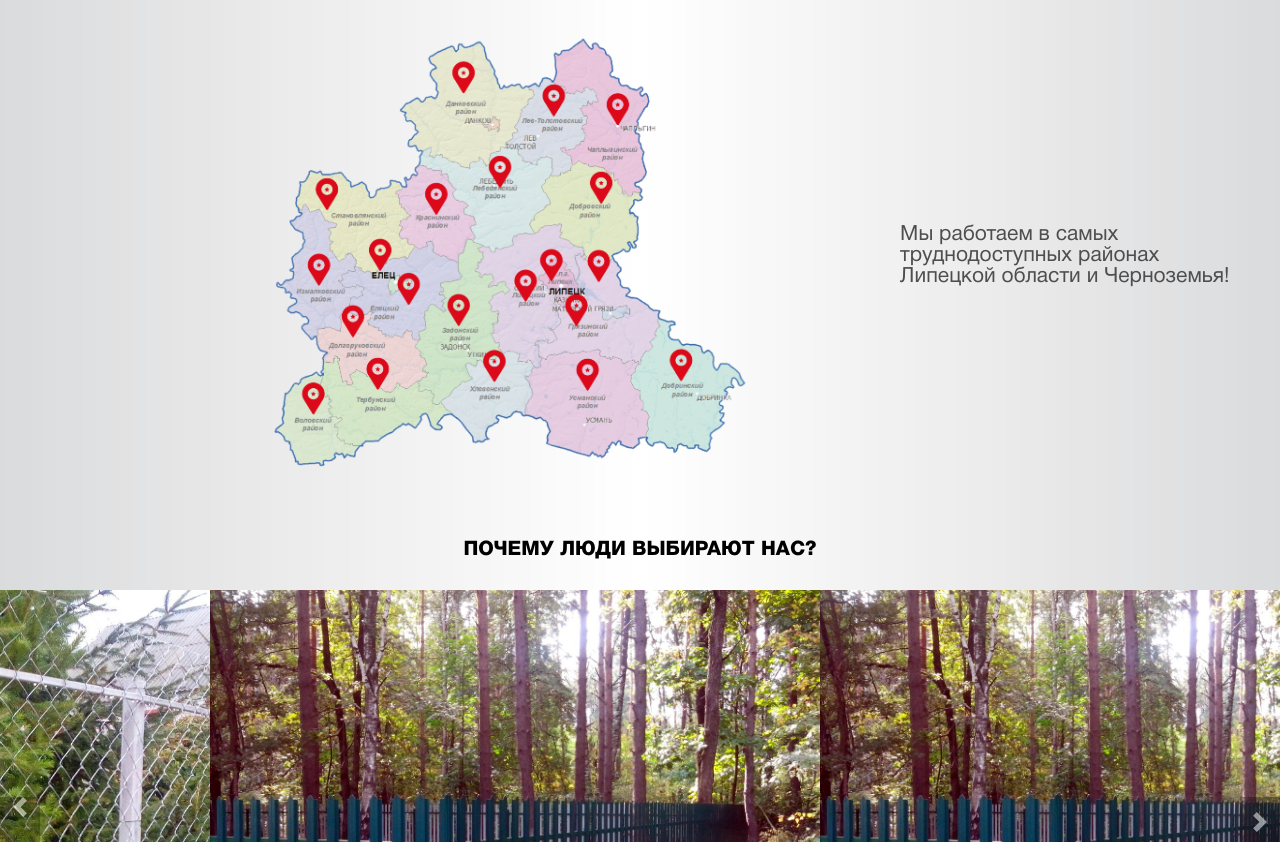
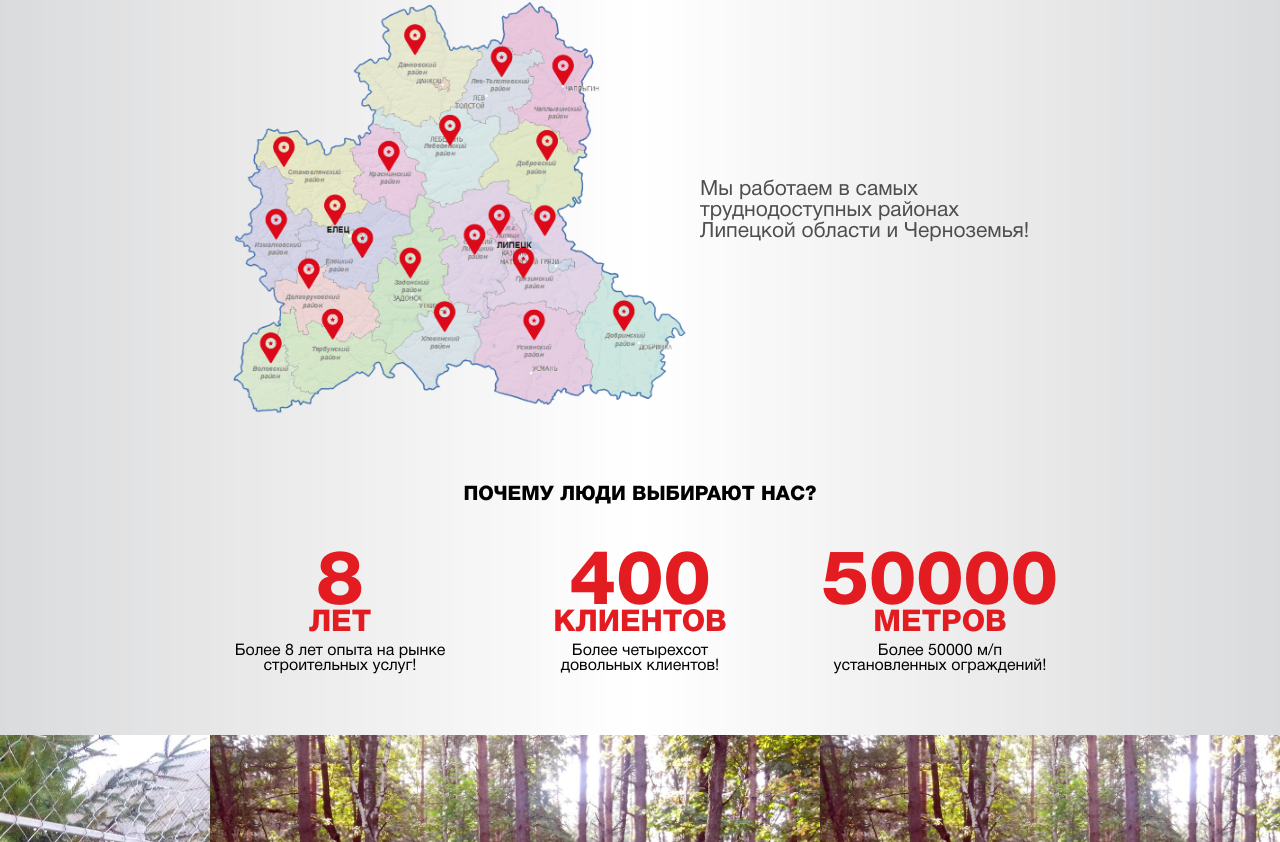
Before and after one commit to artempolozov/region_stroi, a Vue app: page / in a window 1280 px wide. Shown: the part 1278-2120 px from the top of the page. Built offline with nearby package versions, Linux system fonts and the light colour scheme.

Commit message:
last fix home

```diff
--- a/src/components/About.vue
+++ b/src/components/About.vue
@@ -117,10 +117,16 @@
         display: inline-flex;
         align-items: center;
         text-transform: uppercase;
+        position: relative;
+        bottom: 27px;
     }
     pre.order-text {
         display: inline-block;
         font-family: HelveticaNeueCyr;
         color: rgb(78, 78, 78);
     }
+    .order-button:hover {
+        background-color: rgb(208, 25, 30);
+        cursor: pointer;
+    }
 </style>
--- a/src/components/Location.vue
+++ b/src/components/Location.vue
@@ -35,6 +35,7 @@
         flex-flow: column;
         margin: 2px auto;
         font-weight: bold;
+        font-size: 16px;
     }
 
     .footer-content .info > div {
--- a/src/components/NavigationMenu.vue
+++ b/src/components/NavigationMenu.vue
@@ -1,16 +1,19 @@
 <template>
     <ul class="menu">
-        <li><a href="./">Home</a></li>
-        <li><a href="./test">Test</a></li>
-		<li class="dropdown">
+        <li><a href="./test">Заборы</a></li>
+        <li><a href="./">Ворота</a></li>
+        <li><a href="./">Калитки</a></li>
 
-            <a href="javascript:void(0)" class="dropbtn">Dropdown</a>
+        <li class="dropdown">
+            <a href="javascript:void(0)" class="dropbtn">Заборы</a>
             <div class="dropdown-content">
-                <a href="#">Link 1</a>
-                <a href="#">Link 2</a>
-                <a href="#">Link 3</a>
+                <a href="#">Профлист</a>
+                <a href="#">Евроштакетник</a>
+                <a href="#">Сетка-рабица</a>
+                <a href="#">3D-сетка</a>
             </div>
         </li>
+
     </ul>
 </template>
 
@@ -29,7 +32,7 @@
     }
     .menu li:hover {
         cursor: pointer;
-        color: red;
+        color: rgb(226, 28, 33);
     }
 
     ul {
@@ -70,7 +73,7 @@
         padding: 12px 16px;
         text-decoration: none;
         display: block;
-        text-align: left;
+        text-align: center;
     }
 
     .dropdown-content a:hover {background-color: #f1f1f1;}
--- a/src/components/OrderButton.vue
+++ b/src/components/OrderButton.vue
@@ -32,7 +32,7 @@
         text-transform: uppercase;
     }
     .order-button:hover {
-        background-color: #9f0000;
+        background-color: rgb(208, 25, 30);
         cursor: pointer;
     }
 </style>
--- a/src/components/Whywe.vue
+++ b/src/components/Whywe.vue
@@ -1,8 +1,36 @@
 <template>
+    <div>
     <div>
         <div class="page-description">
             <span>Почему люди выбирают нас?</span>
         </div>
+    </div>
+
+    <div class="block">
+        <div class="block1">
+            <div class="text1">8</div>
+            <div class="text2">ЛЕТ</div>
+                <div class="b1">
+                <div>Более 8 лет опыта на рынке<br>строительных услуг!</div>
+                </div>
+        </div>
+
+        <div class="block2">
+            <div class="text1">400</div>
+            <div class="text2">КЛИЕНТОВ</div>
+                <div class="b1">
+                <div>Более четырехсот<br>довольных клиентов!</div>
+                </div>
+        </div>
+
+        <div class="block3">
+            <div class="text1">50000</div>
+                <div class="text2">МЕТРОВ</div>
+                <div class="b1">
+                <div>Более 50000 м/п<br>установленных ограждений!</div>
+            </div>
+        </div>
+    </div>
     </div>
 </template>
 
@@ -18,4 +46,55 @@
         font-size: 20px;
         text-transform: uppercase;
     }
+    .block {
+        width: 900px;
+        height: 200px;
+        margin:auto;
+    }
+    .block1 {
+        width: 300px;
+        height: 200px;
+        float: left;
+    }
+    .block2 {
+        width: 300px;
+        height: 200px;
+        float: left;
+    }
+    .block3 {
+        width: 300px;
+        height: 200px;
+        float: left;
+    }
+    .b1 {
+        height: 100px;
+        float: left;
+        font-size: 16px;
+        text-align: center;
+        display: table;
+        width: 100%;
+        font-weight: normal;
+        position: relative;
+        top: 6px;
+    }
+    .text1 {
+         white-space: pre-line;
+         font-weight: bold;
+         color: rgb(226, 28, 33);
+         font-size: 75px;
+         text-align: center;
+         display: table;
+         width: 100%;
+         position: relative;
+         top: 12px;
+         }
+    .text2 {
+        white-space: pre-line;
+        font-weight: bold;
+        color: rgb(226, 28, 33);
+        font-size: 30px;
+        text-align: center;
+        display: table;
+        width: 100%;
+    }
 </style>
--- a/src/components/Work.vue
+++ b/src/components/Work.vue
@@ -7,9 +7,9 @@
                 <div class="pictures">
                     <img src="@/assets/images/wework.png">
                     <pre class="desc">
-                        Мы работаем в самых
-                        труднодоступных районах
-                        Липецкой области и Черноземья!</pre>
+Мы работаем в самых
+труднодоступных районах
+Липецкой области и Черноземья!</pre>
                 </div>
             </div>
         </div>
@@ -28,9 +28,9 @@
         margin:auto;
     }
     .wework img {
-        width: 500px;
+        width: 480px;
         margin-right: 10px;
-        margin-left: 100px;
+        margin-left: 60px;
     }
     .pictures .desc {
         display: inline-block;
@@ -38,13 +38,14 @@
         font-size: 21px;
         color: rgb(78, 78, 78);
         font-family: HelveticaNeueCyr;
+        position: relative;
     }
     .pictures {
         display: flex;
         align-items: center;
     }
     .page-desc {
-        height: 50px;
+        height: 15px;
         width: 100%;
         display: -webkit-box;
         display: -ms-flexbox;
--- a/src/layouts/Header.vue
+++ b/src/layouts/Header.vue
@@ -74,4 +74,5 @@
         text-align: left;
     }
 
+
 </style>
```
